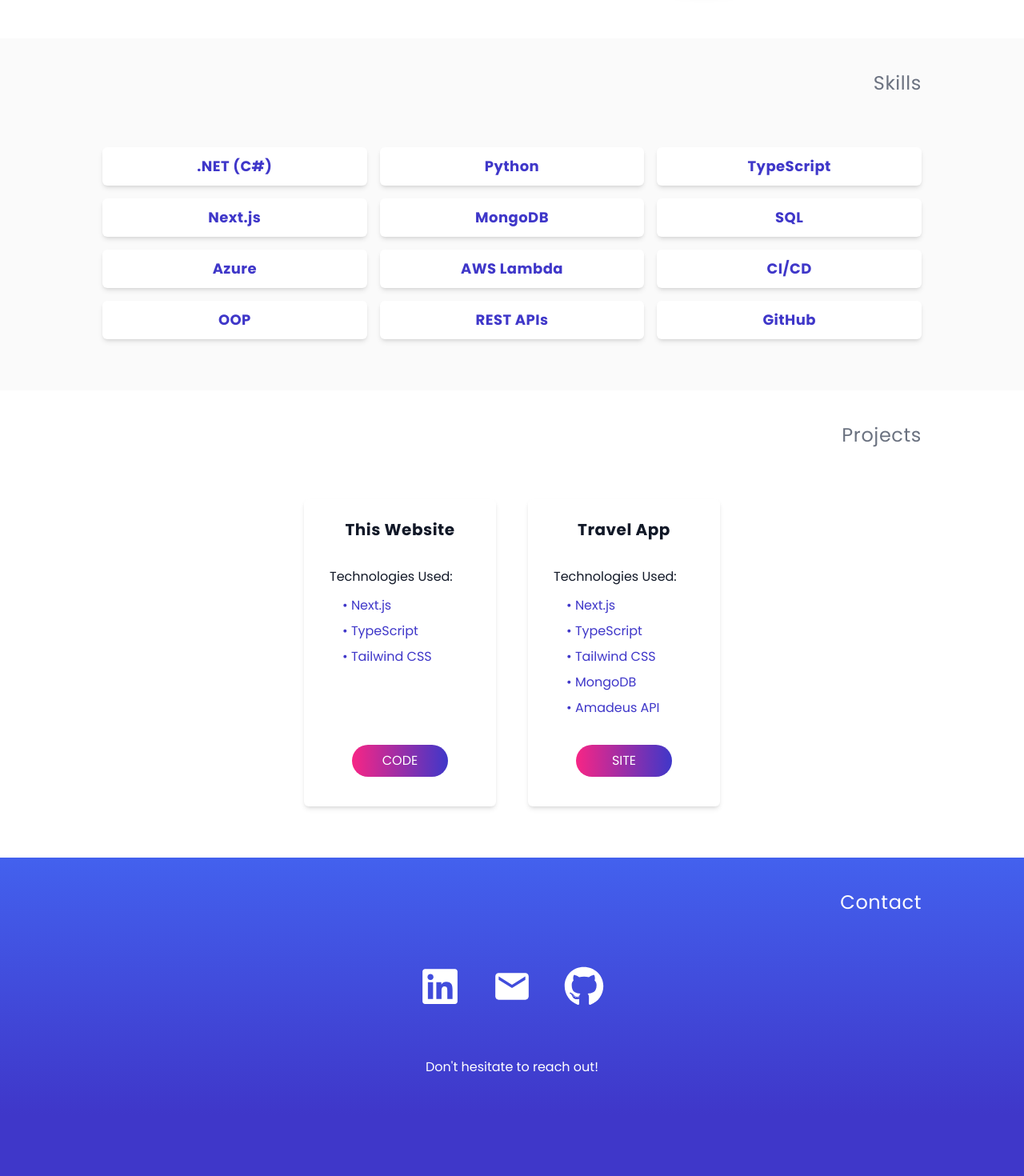
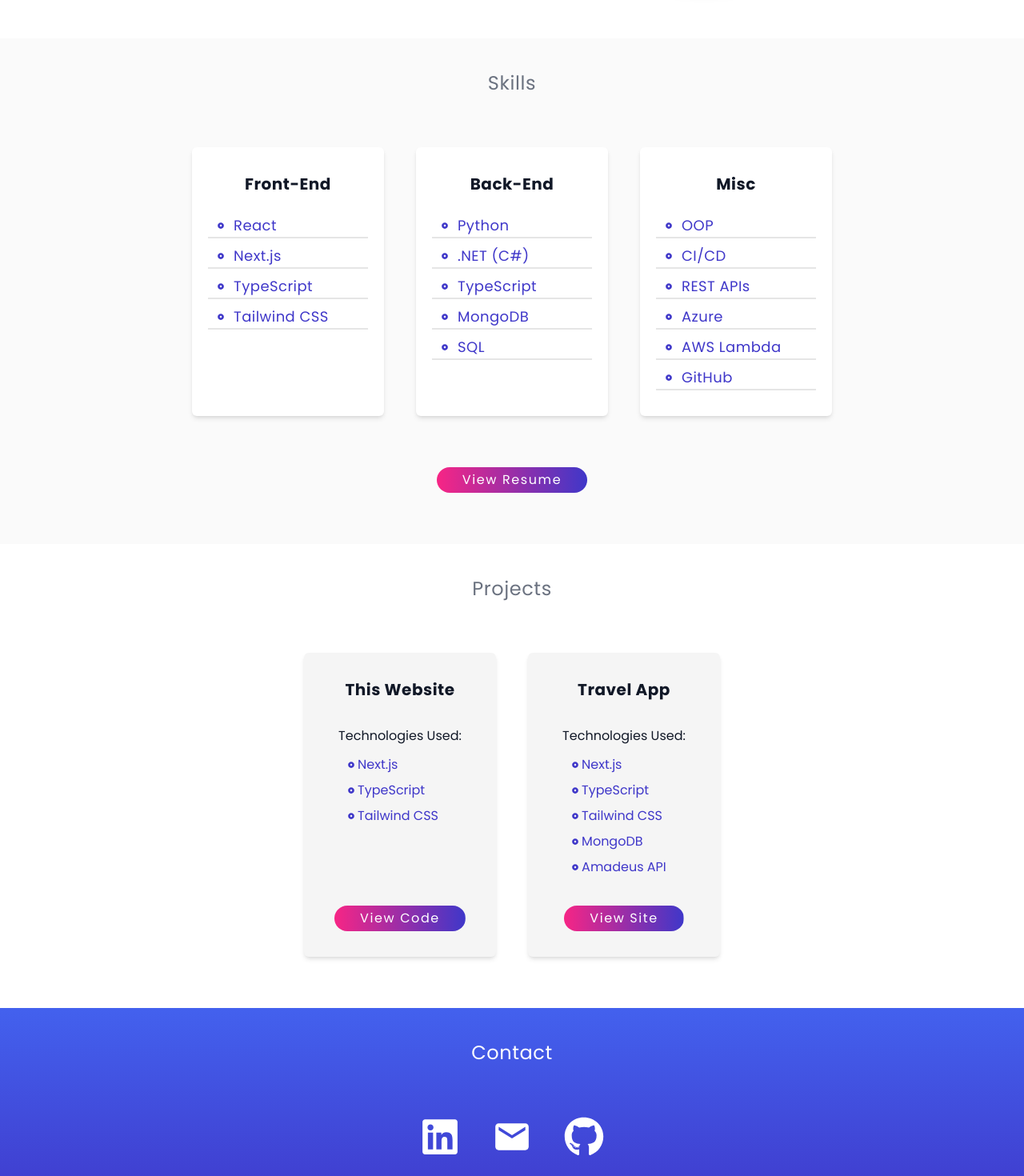
Before and after one commit to calebrider/personal-website, a Next.js app: page / in a window 1280 px wide. Shown: the part 640-2110 px from the top of the page at 80% size. Built offline with nearby package versions, Linux system fonts and the light colour scheme.

Commit message:
skills section and card layout adjustments

```diff
--- a/app/components/about/page.tsx
+++ b/app/components/about/page.tsx
@@ -1,9 +1,10 @@
 import Image from "next/image"
+
 
 export default function About() {
     return (
-        <div id="about" className="flex flex-col scroll-mt-20 w-full px-margin-padding">
-            <div className="flex pt-10 justify-end">
+        <div id="about" className="flex flex-col items-center scroll-mt-20 w-full px-margin-padding">
+            <div className="pt-10">
                 <h1 className="text-2xl tracking-wide text-gray-500">About</h1>
             </div>
             <div className="flex flex-col lg:flex-row lg:justify-center items-center content-start lg:content-center py-8 lg:py-16 gap-8 lg:gap-24">
--- a/app/components/contact/page.tsx
+++ b/app/components/contact/page.tsx
@@ -2,14 +2,15 @@ import Link from 'next/link';
 import { FaLinkedin, FaGithub } from 'react-icons/fa';
 import { MdEmail } from 'react-icons/md'
 
+
 export default function Contact() {
     return (
-        <div id="contact" className="flex flex-col justify-center scroll-mt-20 w-full px-margin-padding bg-gradient-to-b from-secondary to-primary to-80%">
-            <div className="flex justify-end w-full">
-                <h1 className="text-2xl tracking-wide pt-10 text-white">Contact</h1>
+        <div id="contact" className="flex flex-col justify-center items-center scroll-mt-20 w-full px-margin-padding bg-gradient-to-b from-secondary to-primary to-80%">
+            <div className="pt-10">
+                <h1 className="text-2xl tracking-wide text-white">Contact</h1>
             </div>
             <div className='flex justify-center'>
-                <div className="flex flex-col items-center py-8 lg:py-16">
+                <div className="flex flex-col items-center pt-8 lg:pt-16">
                     <div className="grid grid-cols-3 gap-10">
                         <Link href="https://www.linkedin.com/in/calebrider/">
                             <FaLinkedin size={50} color={"#fff"} className="hover:cursor-pointer hover:scale-105 duration-200 ease-in-out"/>
@@ -17,7 +18,7 @@ export default function Contact() {
                         <Link href="mailto: calebrider.dev@gmail.com">
                             <MdEmail size={50} color={"#fff"} className="hover:cursor-pointer hover:scale-105 duration-200 ease-in-out"/>
                         </Link>
-                        <Link href="https://www.linkedin.com/in/calebrider/">
+                        <Link href="https://github.com/calebrider/">
                             <FaGithub size={50} color={"#fff"} className="hover:cursor-pointer hover:scale-105 duration-200 ease-in-out"/>
                         </Link>
                     </div>
--- /dev/null
+++ b/app/components/gradient-button/page.tsx
@@ -0,0 +1,8 @@
+import Link from "next/link"
+
+
+export default function GradientButton(props: any) {
+    return (
+        <Link href={(props.href ?? "")} className="flex justify-center items-center h-min w-full py-1 px-8 text-white tracking-widest rounded-full transition-all duration-500 bg-gradient-to-l from-primary via-accent to-primary bg-size-200 bg-pos-100 hover:bg-pos-0">{props.title}</Link>
+    )
+  }
--- a/app/components/projects/page.tsx
+++ b/app/components/projects/page.tsx
@@ -1,18 +1,19 @@
 import Project from "./project/page"
+
 
 export default function Projects() {
     var websiteTechnologies = ['Next.js', 'TypeScript', 'Tailwind CSS']
     var projectTechnologies = ['Next.js', 'TypeScript', 'Tailwind CSS', 'MongoDB', 'Amadeus API']
 
     return (
-        <div id="projects" className="flex flex-col scroll-mt-20 w-full px-margin-padding">
-            <div className="flex justify-end pt-10">
+        <div id="projects" className="flex flex-col items-center scroll-mt-20 w-full px-margin-padding">
+            <div className="pt-10">
                 <h1 className="text-2xl tracking-wide text-gray-500">Projects</h1>
             </div>
             <div className="flex justify-center">
-                <div className="grid lg:grid-cols-2 w-fit gap-10 py-8 lg:py-16">
-                    <Project title="This Website" technologies={websiteTechnologies} button="CODE" url="https://github.com/calebrider/personal-website"/>
-                    <Project title="Travel App" technologies={projectTechnologies} button="SITE" url=""/>
+                <div className="grid lg:grid-cols-2 w-fit gap-5 lg:gap-10 py-8 lg:py-16">
+                    <Project title="This Website" technologies={websiteTechnologies} buttonTitle="View Code" href="https://github.com/calebrider/personal-website"/>
+                    <Project title="Travel App" technologies={projectTechnologies} buttonTitle="View Site" href=""/>
                 </div>
             </div>
         </div>
--- a/app/components/projects/project/page.tsx
+++ b/app/components/projects/project/page.tsx
@@ -1,21 +1,26 @@
-import Link from "next/link"
+import GradientButton from "../../gradient-button/page"
+import { FaDotCircle } from "react-icons/fa"
+
 
 export default function Project(props: any) {
     return (
-        <div className="flex flex-col shadow-md rounded-md w-60 h-96 overflow-hidden bg-white">
-            <div className="flex justify-center items-center h-1/5">
+        <div className="flex flex-col items-center shadow-md rounded-md w-60 gap-6 py-8 bg-neutral-100">
+            <div className="flex justify-center items-center">
                 <span className="font-bold text-xl tracking-wide text-gray-900">{props.title}</span>
             </div>
-            <div className="h-3/5">
-                <h3 className="px-8 pt-2 text-start text-gray-900">Technologies Used:</h3>
-                <ul className="px-12 py-2">
+            <div className="flex flex-col h-fit">
+                <span className="px-8 pt-2 text-start text-gray-900">Technologies Used:</span>
+                <ul className="px-8 py-2">
                     {(props.technologies ?? []).map((technology: string) => (
-                        <li key={technology} className="text-primary py-1">• {technology}</li>
+                        <div key={technology} className="flex flex-row justify-start items-center">
+                            <FaDotCircle color={"#3f37c9"} className="hover:cursor-pointer hover:color-accent ml-2 scale-50"/>
+                            <li className="text-primary py-1">{technology}</li>
+                        </div>
                     ))}
                 </ul>
             </div>
-            <div className="flex justify-center h-1/5">
-                <Link href={(props.url ?? "")} className="h-min w-1/2 text-center py-2 text-white rounded-full transition-all duration-500 bg-gradient-to-l from-primary via-accent to-primary bg-size-200 bg-pos-100 hover:bg-pos-0">{props.button}</Link>
+            <div className="flex justify-center items-end w-fit mt-auto">
+                <GradientButton href={(props.href ?? "")} title={props.buttonTitle}/>
             </div>
         </div>
     )
--- a/app/components/skills/page.tsx
+++ b/app/components/skills/page.tsx
@@ -1,17 +1,24 @@
-import Skill from "./skill/page";
+import SkillCard from "./skill-card/page";
+import GradientButton from "../gradient-button/page";
+
 
 export default function Skills() {
-    var skills = [".NET (C#)", "Python", "TypeScript", "Next.js", "MongoDB", "SQL", "Azure", "AWS Lambda", "CI/CD", "OOP", "REST APIs", "GitHub"]
+    var frontEndSkills = ["React", "Next.js", "TypeScript", "Tailwind CSS"]
+    var backEndSkills = ["Python", ".NET (C#)", "TypeScript", "MongoDB", "SQL"]
+    var miscSkills = ["OOP", "CI/CD", "REST APIs", "Azure", "AWS Lambda", "GitHub"]
 
     return (
-        <div id="skills" className="flex flex-col scroll-mt-20 bg-neutral-50 w-full px-margin-padding">
+        <div id="skills" className="flex flex-col items-center scroll-mt-20 bg-neutral-50 w-full px-margin-padding">
             <div className="flex justify-end pt-10">
                 <h1 className="text-2xl tracking-wide text-gray-500">Skills</h1>
             </div>
-            <div className="grid grid-cols-2 lg:grid-cols-3 gap-4 py-8 lg:py-16">
-                {skills.map((skill: string) => (
-                    <Skill key={skill} skill={skill}/>
-                ))}
+            <div className="grid grid-cols-1 lg:grid-cols-3 gap-5 lg:gap-10 py-8 lg:py-16">
+                <SkillCard title="Front-End" skills={frontEndSkills}/>
+                <SkillCard title="Back-End" skills={backEndSkills}/>
+                <SkillCard title="Misc" skills={miscSkills}/>
+            </div>
+            <div className="flex justify-center w-fit pb-8 lg:pb-16">
+                <GradientButton href="/resume-caleb-rider.pdf" title="View Resume"/>
             </div>
         </div>
     )
--- /dev/null
+++ b/app/components/skills/skill-card/page.tsx
@@ -0,0 +1,17 @@
+import Skill from "../skill/page"
+
+
+export default function SkillCard(props: any) {
+    return (
+        <div className="flex flex-col shadow-md rounded-md w-60 gap-6 py-8 bg-white">
+            <div className="flex justify-center items-center">
+                <span className="font-bold text-xl tracking-wide text-gray-900">{props.title}</span>
+            </div>
+            <div className="flex flex-col justify-center items-center space-y-2 h-fit">
+                {(props.skills ?? []).map((skill: string) => (
+                    <Skill key={skill} skill={skill}/>
+                ))}
+            </div>
+        </div>
+    )
+  }
--- a/app/components/skills/skill/page.tsx
+++ b/app/components/skills/skill/page.tsx
@@ -1,7 +1,11 @@
+import { FaDotCircle } from "react-icons/fa"
+
+
 export default function Skill(props: any) {
     return (
-        <div className="flex m-auto flex-col justify-center items-center shadow-md rounded-md w-full h-12 overflow-hidden bg-white text-primary hover:bg-primary hover:text-white duration-200 ease-in-out">
-            <span className="font-bold text-md sm:text-lg tracking-wide">{props.skill}</span>
+        <div className="flex flex-row items-center w-5/6 space-x-2 text-primary border-b-2 border-neutral-200">
+            <FaDotCircle color={"#3f37c9"} className="hover:cursor-pointer hover:color-accent ml-2 scale-50"/>
+            <span className="text-lg tracking-wide">{props.skill}</span>
         </div>
     )
   }
--- a/app/layout.tsx
+++ b/app/layout.tsx
@@ -5,6 +5,7 @@ export const metadata: Metadata = {
   title: 'Caleb Rider',
   description: 'My personal website',
 }
+
 
 export default function RootLayout({
   children,
@@ -14,7 +15,7 @@ export default function RootLayout({
   return (
     <html lang="en" className="scroll-smooth">
       <body className="flex flex-col max-w-screen min-h-screen">
-        <span className='flex justify-center px-10 bg-red-600 font-bold text-white w-full'>
+        <span className='flex justify-center px-10 bg-red-600 font-bold text-white w-full font-sans'>
           Note: This website is a work in progress. Some features may be incomplete.
         </span>
         {children}
```
Also changed, not shown: 1 other file (tests, documents, lock files or other folders).
